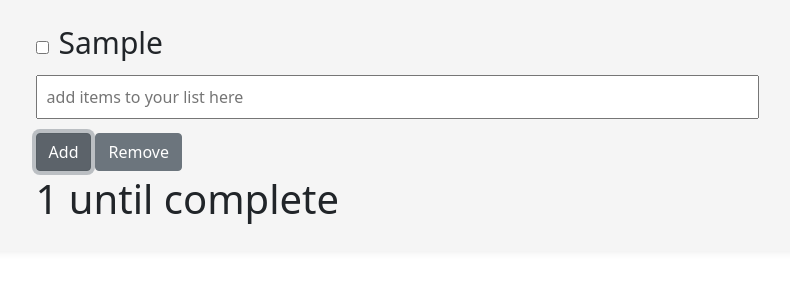
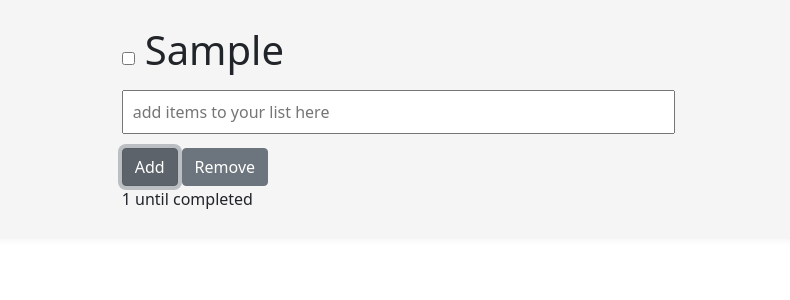
Before and after one commit to Zomievey/another-todo-list, a React (Create React App) app: page / in a window 1280 px wide. Both pictures are taken after typing "Sample" into the empty fields and a click on the button "Add". Shown: the top 300 px of the page, without its empty margins (239-1029 px from the left). Built offline with nearby package versions, Linux system fonts and the light colour scheme.

Commit message:
styling changes

```diff
--- a/src/App.js
+++ b/src/App.js
@@ -65,9 +65,9 @@ function App() {
               Remove
             </button>
           </div>
-          <h1>
-            {todos.filter((todo) => !todo.complete).length}  until complete
-          </h1>
+          <h6>
+            {todos.filter((todo) => !todo.complete).length}  until completed
+          </h6>
         </div>
       </div>
     </>
--- a/src/styles/styles.css
+++ b/src/styles/styles.css
@@ -26,7 +26,7 @@ input[type="checkbox"] {
 
 /* Strikethrough */
 #strikethrough {
-  font-size: 30px;
+  font-size: 40px;
   display: inline-block;
   position: relative;
   -webkit-transition: all 0.5s cubic-bezier(0.55, 0, 0.1, 1);
--- a/src/styles/styles.scss
+++ b/src/styles/styles.scss
@@ -23,7 +23,7 @@ input[type="checkbox"]{
 /* Strikethrough */
 
 #strikethrough {
-    font-size: 30px;
+    font-size: 40px;
 	display: inline-block;
 	position: relative;
 	transition: all 0.5s cubic-bezier(.55, 0, .1, 1);
```
